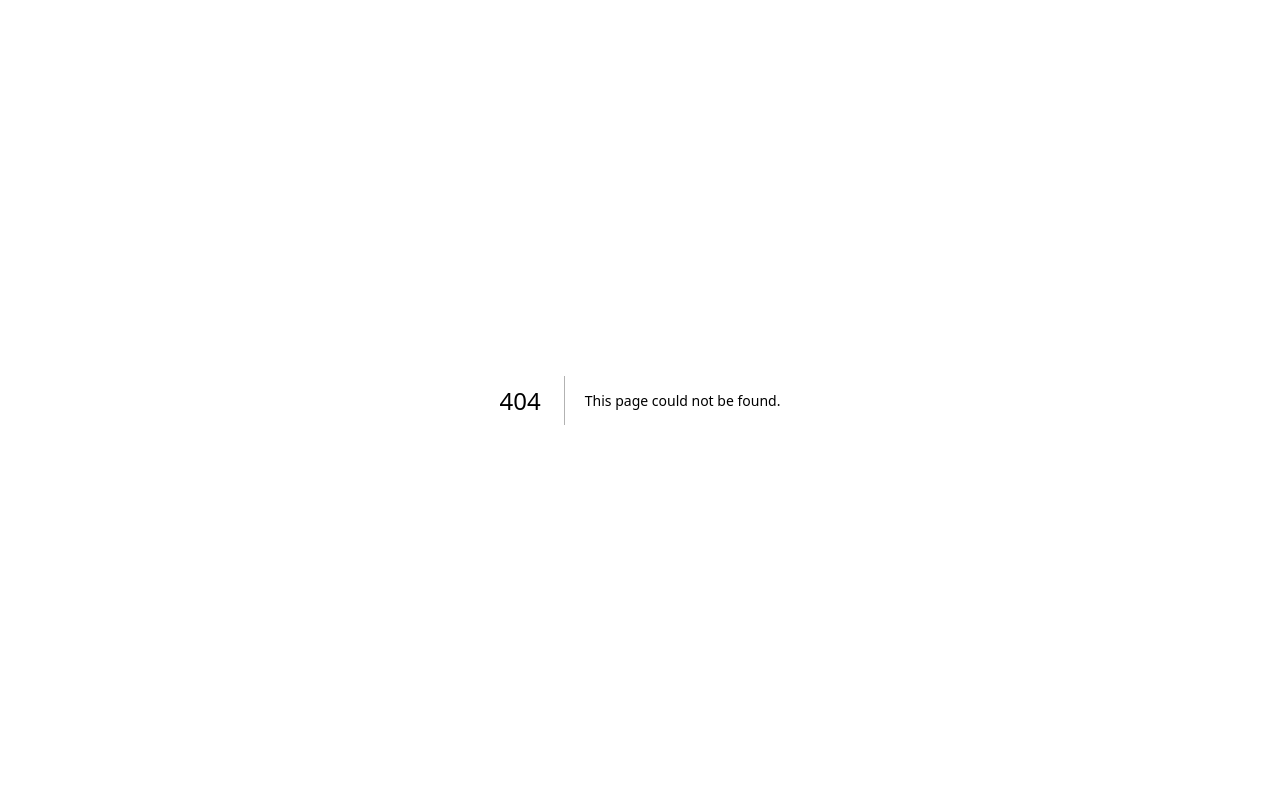
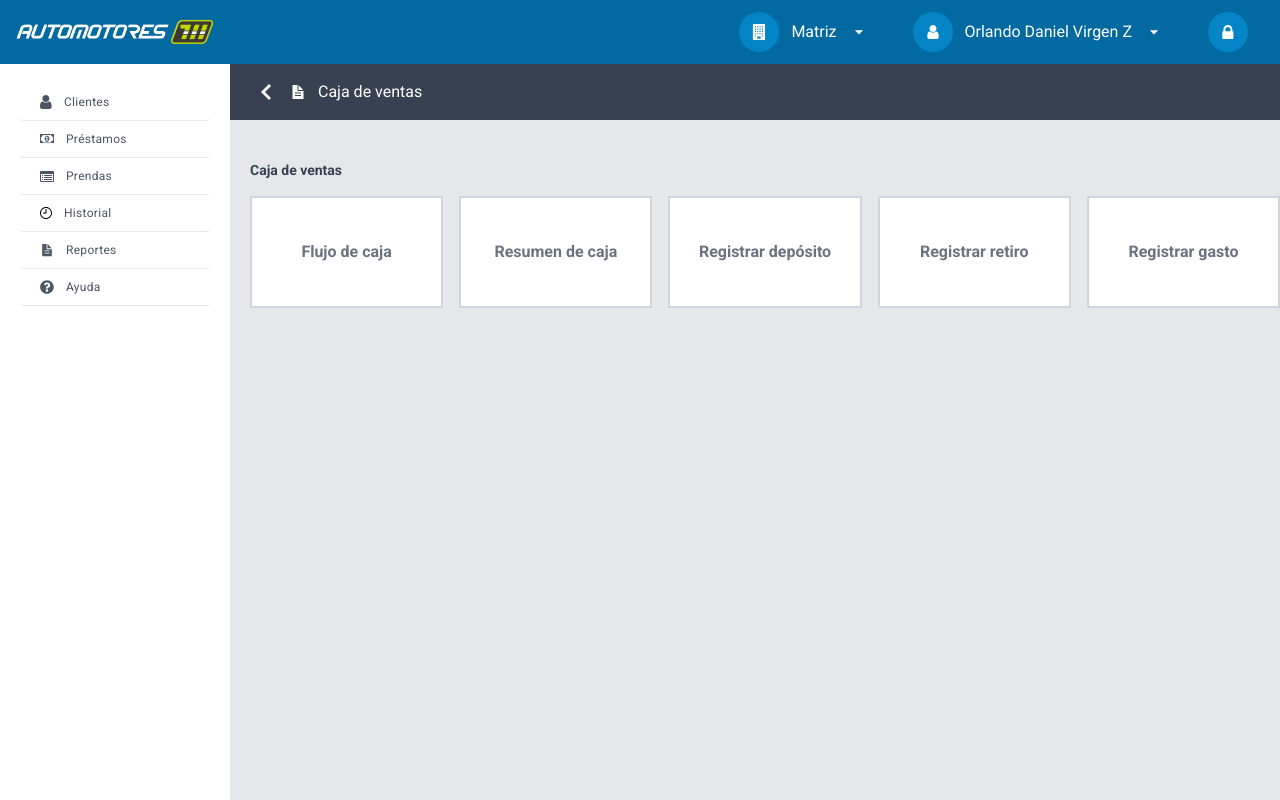
Before and after one commit to karen-nino/711-automotores, a Next.js app: page /pages/reportes/caja-de-ventas in a window 1280 px wide. Before the commit this address had no page. Built offline with nearby package versions, Linux system fonts and the light colour scheme.

Commit message:
caja de ventas

```diff
--- a/app/pages/reportes/caja-de-empeno/page.js
+++ b/app/pages/reportes/caja-de-empeno/page.js
@@ -21,6 +21,11 @@ const CajaEmpeno = () => {
                     <div className='h-screen overflow-auto bg-gray-200'>
 
                         <article className='flex items-center pl-6 text-base text-white bg-gray-700 h-14'>
+                            <Link href="../reportes" className='mr-3'>
+                                <svg xmlns="http://www.w3.org/2000/svg" width="24" height="24" viewBox="0 0 24 24" className='cursor-pointer fill-white hover:fill-gray-400'>
+                                    <path fill-rule="evenodd" clip-rule="evenodd" d="M15 20L7 12L15 4L17 6L11 12L17 18L15 20Z" />
+                                </svg>
+                            </Link>
                             <div className='mr-3'>
                                 <svg xmlns="http://www.w3.org/2000/svg" width="16" height="16" viewBox="0 0 16 16" fill="none">
                                     <path d="M8.5 1.30278V5.87497C8.5 5.90812 8.51317 5.93992 8.53661 5.96336C8.56005 5.9868 8.59185 5.99997 8.625 5.99997H13.1972C13.2095 5.99998 13.2216 5.99633 13.2319 5.98948C13.2422 5.98264 13.2502 5.9729 13.2549 5.9615C13.2597 5.9501 13.2609 5.93755 13.2586 5.92543C13.2562 5.91331 13.2503 5.90217 13.2416 5.89341L8.60656 1.25841C8.5978 1.2497 8.58666 1.24379 8.57454 1.24141C8.56243 1.23903 8.54987 1.24029 8.53847 1.24504C8.52707 1.24978 8.51733 1.2578 8.51049 1.26808C8.50364 1.27836 8.49999 1.29043 8.5 1.30278Z" fill="white" />
--- /dev/null
+++ b/app/pages/reportes/caja-de-ventas/page.js
@@ -0,0 +1,78 @@
+import React from 'react'
+import { Topbar, Sidebar } from '@/app/layouts/dashboard'
+import Link from 'next/link'
+
+const CajaVentas = () => {
+    return (
+        <div>
+            <div className='flex flex-col'>
+
+                <div className="grid h-screen grid-cols-[230px,1fr,1fr,1fr,1fr,1fr] grid-rows-[1fr,1fr] overflow-hidden">
+
+                    <section className="col-span-6">
+                        <Topbar />
+                    </section>
+
+                    <section className="col-span-1 row-start-2">
+                        <Sidebar />
+                    </section>
+
+                    <section className="col-span-5 row-start-2">
+                        <div className='h-screen overflow-auto bg-gray-200'>
+
+                            <article className='flex items-center pl-6 text-base text-white bg-gray-700 h-14'>
+                                <Link href="../reportes" className='mr-3'>
+                                    <svg xmlns="http://www.w3.org/2000/svg" width="24" height="24" viewBox="0 0 24 24" className='cursor-pointer fill-white hover:fill-gray-400'>
+                                        <path fill-rule="evenodd" clip-rule="evenodd" d="M15 20L7 12L15 4L17 6L11 12L17 18L15 20Z" />
+                                    </svg>
+                                </Link>
+                                <div className='mr-3'>
+                                    <svg xmlns="http://www.w3.org/2000/svg" width="16" height="16" viewBox="0 0 16 16" fill="none">
+                                        <path d="M8.5 1.30278V5.87497C8.5 5.90812 8.51317 5.93992 8.53661 5.96336C8.56005 5.9868 8.59185 5.99997 8.625 5.99997H13.1972C13.2095 5.99998 13.2216 5.99633 13.2319 5.98948C13.2422 5.98264 13.2502 5.9729 13.2549 5.9615C13.2597 5.9501 13.2609 5.93755 13.2586 5.92543C13.2562 5.91331 13.2503 5.90217 13.2416 5.89341L8.60656 1.25841C8.5978 1.2497 8.58666 1.24379 8.57454 1.24141C8.56243 1.23903 8.54987 1.24029 8.53847 1.24504C8.52707 1.24978 8.51733 1.2578 8.51049 1.26808C8.50364 1.27836 8.49999 1.29043 8.5 1.30278Z" fill="white" />
+                                        <path d="M7.75 7C7.6837 7 7.62011 6.97366 7.57322 6.92678C7.52634 6.87989 7.5 6.8163 7.5 6.75V1H2.875C2.77554 1 2.68016 1.03951 2.60983 1.10983C2.53951 1.18016 2.5 1.27554 2.5 1.375V14.625C2.5 14.7245 2.53951 14.8198 2.60983 14.8902C2.68016 14.9605 2.77554 15 2.875 15H13.125C13.2245 15 13.3198 14.9605 13.3902 14.8902C13.4605 14.8198 13.5 14.7245 13.5 14.625V7H7.75ZM11 12H5V11H11V12ZM11 9.5H5V8.5H11V9.5Z" fill="white" />
+                                    </svg>
+                                </div>
+                                <span>Caja de ventas</span>
+                            </article>
+
+                            <section className='mt-10 ml-5 mb-44'>
+
+                                <div className='mb-8'>
+                                    <h3 class="block text-sm font-semibold text-gray-700 mb-4">Caja de ventas </h3>
+                                    <div className='flex gap-4'>
+                                        <Link href="#" className='flex items-center justify-center w-56 text-center bg-white border-2 border-gray-300 border-solid h-28'>
+                                            <p className='font-bold text-gray-500'>Flujo de caja</p>
+                                        </Link>
+
+                                        <Link href="#" className='flex items-center justify-center w-56 text-center bg-white border-2 border-gray-300 border-solid h-28'>
+                                            <p className='font-bold text-gray-500'>Resumen de caja</p>
+                                        </Link>
+
+                                        <Link href="#" className='flex items-center justify-center w-56 text-center bg-white border-2 border-gray-300 border-solid h-28'>
+                                            <p className='font-bold text-gray-500'>Registrar depósito</p>
+                                        </Link>
+
+                                        <Link href="#" className='flex items-center justify-center w-56 bg-white border-2 border-gray-300 border-solid h-28text-center'>
+                                            <p className='font-bold text-gray-500'>Registrar retiro</p>
+                                        </Link>
+
+                                        <Link href="#" className='flex items-center justify-center w-56 text-center bg-white border-2 border-gray-300 border-solid h-28'>
+                                            <p className='font-bold text-gray-500'>Registrar gasto</p>
+                                        </Link>
+                                    </div>
+                                </div>
+
+                            </section>
+
+                        </div>
+                    </section>
+
+                </div>
+
+            </div>
+
+        </div>
+    )
+}
+
+export default CajaVentas
--- a/app/pages/reportes/page.js
+++ b/app/pages/reportes/page.js
@@ -38,7 +38,7 @@ const Reportes = () => {
                                         <p className='font-bold text-gray-500'>Caja de Empeño</p>
                                     </Link>
 
-                                    <Link href="#" className='flex items-center justify-center w-56 text-center bg-white border-2 border-gray-300 border-solid h-28'>
+                                    <Link href="./reportes/caja-de-ventas" className='flex items-center justify-center w-56 text-center bg-white border-2 border-gray-300 border-solid h-28'>
                                         <p className='font-bold text-gray-500'>Caja de ventas</p>
                                     </Link>
                                 </div>
```
Lines whose indentation alone changed are shown as unchanged.
